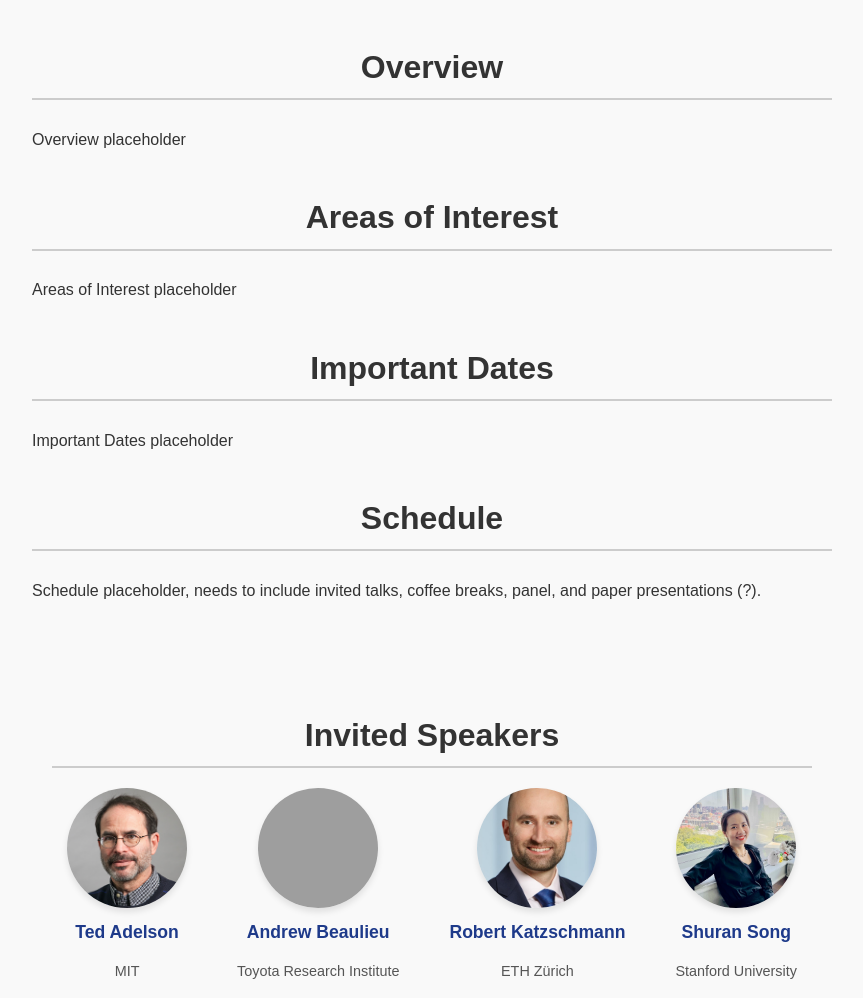
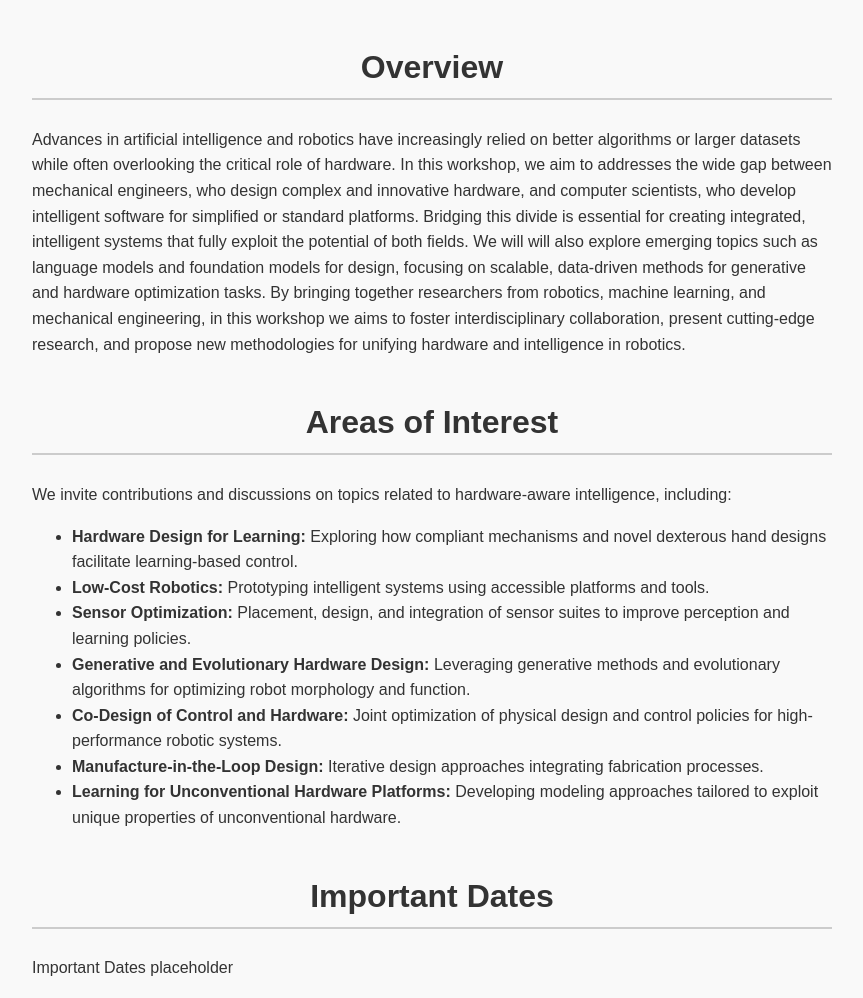
Before and after one commit to rss-hardware-intelligence/rss-hardware-intelligence.github.io, a plain HTML site: page index.html in a window 1280 px wide. Shown: the part 420-1418 px from the top of the page, without its empty margins (208-1071 px from the left). Drawn offline with Linux system fonts and the light colour scheme; grey boxes are pictures that could not be loaded.

Commit message:
added overview and topics of interest

```diff
--- a/index.html
+++ b/index.html
@@ -218,12 +218,25 @@
   <main>
     <section id="overview">
       <h2>Overview</h2>
-      <p>Overview placeholder</p>
+      Advances in artificial intelligence and robotics have increasingly relied on better algorithms or larger datasets while often overlooking the critical role of hardware.
+      In this workshop, we aim to addresses the wide gap between mechanical engineers, who design complex and innovative hardware, and computer scientists, who develop intelligent software for simplified or standard platforms. Bridging this divide is essential for creating integrated, intelligent systems that fully exploit the potential of both fields.
+      We will will also explore emerging topics such as language models and foundation models for design, focusing on scalable, data-driven methods for generative and hardware optimization tasks.
+      By bringing together researchers from robotics, machine learning, and mechanical engineering, in this workshop we aims to foster interdisciplinary collaboration, present cutting-edge research, and propose new methodologies for unifying hardware and intelligence in robotics.
+
     </section>
 
     <section id="areas-of-interest">
       <h2>Areas of Interest</h2>
-      <p>Areas of Interest placeholder</p>
+      <p>We invite contributions and discussions on topics related to hardware-aware intelligence, including:</p>
+      <ul>
+        <li><strong>Hardware Design for Learning:</strong> Exploring how compliant mechanisms and novel dexterous hand designs facilitate learning-based control.</li>
+        <li><strong>Low-Cost Robotics:</strong> Prototyping intelligent systems using accessible platforms and tools.</li>
+        <li><strong>Sensor Optimization:</strong> Placement, design, and integration of sensor suites to improve perception and learning policies.</li>
+        <li><strong>Generative and Evolutionary Hardware Design:</strong> Leveraging generative methods and evolutionary algorithms for optimizing robot morphology and function.</li>
+        <li><strong>Co-Design of Control and Hardware:</strong> Joint optimization of physical design and control policies for high-performance robotic systems.</li>
+        <li><strong>Manufacture-in-the-Loop Design:</strong> Iterative design approaches integrating fabrication processes.</li>
+        <li><strong>Learning for Unconventional Hardware Platforms:</strong> Developing modeling approaches tailored to exploit unique properties of unconventional hardware.</li>
+      </ul>
     </section>
 
     <section id="important-dates">
```
